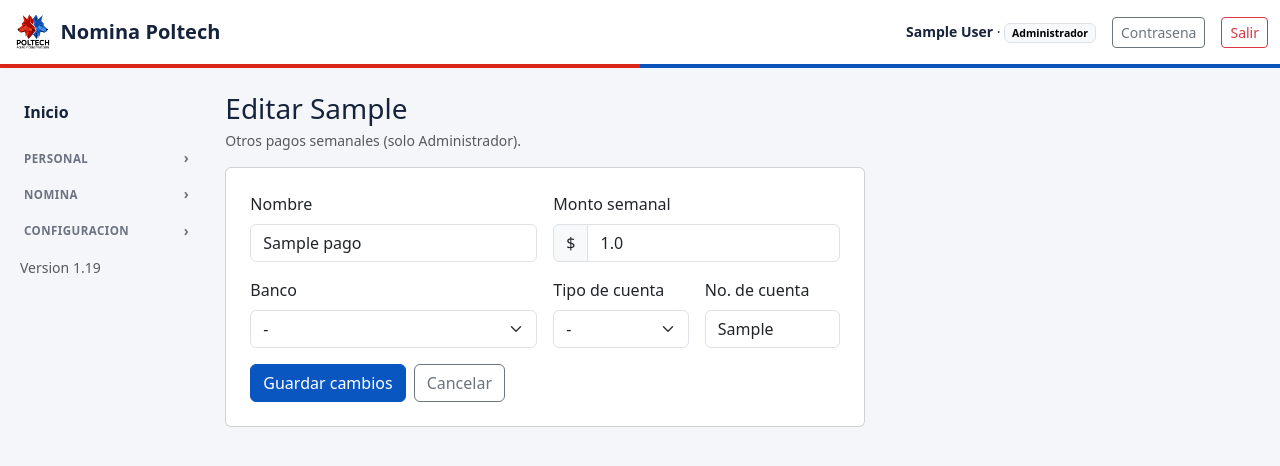
After one commit to Poltech2024/poltech, a Flask app: page /otro-pago/1/editar in a window 1280 px wide. The commit adds this page. Shown: the top 466 px of the page. Run offline with Flask 3, Linux system fonts and the light colour scheme; the visitor is signed in with stand-in values (Sample User, id 1); tables that the repository leaves empty hold one stand-in row (values such as "Sample post").

Commit message:
Version 1.19: permite editar (nombre, banco, cuenta y monto semanal) a cada persona del roster de Otros pagos semanales, solo Administrador.

```diff
--- a/app.py
+++ b/app.py
@@ -29,7 +29,7 @@ from werkzeug.security import generate_password_hash, check_password_hash
 APP_DIR = os.path.dirname(os.path.abspath(__file__))
 DB_PATH = os.environ.get("DB_PATH", os.path.join(APP_DIR, "poltech.db"))
 
-APP_VERSION = "1.18"   # version del sistema (visible en el menu)
+APP_VERSION = "1.19"   # version del sistema (visible en el menu)
 
 app = Flask(__name__)
 app.secret_key = os.environ.get("SECRET_KEY", "dev-cambia-esta-clave-en-render")
@@ -4012,6 +4012,31 @@ def otro_pago_reactivar(otro_id):
     return redirect(url_for("otros_pagos"))
 
 
+@app.route("/otro-pago/<int:otro_id>/editar", methods=["GET", "POST"])
+@min_rank(ADMIN_RANK)
+def otro_pago_editar(otro_id):
+    db = get_db()
+    r = db.execute("SELECT * FROM otros_pagos WHERE id=?", (otro_id,)).fetchone()
+    if not r:
+        abort(404)
+    if request.method == "POST":
+        nombre = request.form.get("nombre", "").strip()
+        if not nombre:
+            flash("Escribe el nombre.", "warning")
+            return render_template("otro_pago_form.html", r=r, bancos=BANCOS, tipos=TIPOS_CUENTA)
+        db.execute(
+            "UPDATE otros_pagos SET nombre=?, banco=?, tipo_cuenta=?, numero_cuenta=?, "
+            "monto_semanal=? WHERE id=?",
+            (titulo(nombre), request.form.get("banco", "").strip(),
+             request.form.get("tipo_cuenta", "").strip(),
+             solo_digitos(request.form.get("numero_cuenta", "")),
+             float(request.form.get("monto_semanal") or 0), otro_id))
+        db.commit()
+        flash(f"'{titulo(nombre)}' actualizado.", "success")
+        return redirect(url_for("otros_pagos"))
+    return render_template("otro_pago_form.html", r=r, bancos=BANCOS, tipos=TIPOS_CUENTA)
+
+
 @app.route("/nomina/<int:nomina_id>/otros-pagos/generar", methods=["POST"])
 @min_rank(ADMIN_RANK)
 def otros_pagos_generar(nomina_id):
--- /dev/null
+++ b/templates/otro_pago_form.html
@@ -0,0 +1,30 @@
+{% extends "base.html" %}
+{% block content %}
+<h3 class="mb-1">Editar {{ r.clave }}</h3>
+<p class="text-muted small mb-3">Otros pagos semanales (solo Administrador).</p>
+<div class="card p-4" style="max-width:640px">
+  <form method="post" class="row g-3">
+    <div class="col-md-6"><label class="form-label">Nombre</label>
+      <input name="nombre" class="form-control" value="{{ r.nombre }}" required></div>
+    <div class="col-md-6"><label class="form-label">Monto semanal</label>
+      <div class="input-group"><span class="input-group-text">$</span>
+        <input name="monto_semanal" type="number" step="0.01" class="form-control" value="{{ r.monto_semanal }}" required></div></div>
+    <div class="col-md-6"><label class="form-label">Banco</label>
+      <select name="banco" class="form-select">
+        <option value="">-</option>
+        {% for b in bancos %}<option {{ 'selected' if r.banco==b }}>{{ b }}</option>{% endfor %}
+      </select></div>
+    <div class="col-md-3"><label class="form-label">Tipo de cuenta</label>
+      <select name="tipo_cuenta" class="form-select">
+        <option value="">-</option>
+        {% for t in tipos %}<option {{ 'selected' if r.tipo_cuenta==t }}>{{ t }}</option>{% endfor %}
+      </select></div>
+    <div class="col-md-3"><label class="form-label">No. de cuenta</label>
+      <input name="numero_cuenta" class="form-control" value="{{ r.numero_cuenta or '' }}"></div>
+    <div class="col-12 d-flex gap-2">
+      <button class="btn btn-primary">Guardar cambios</button>
+      <a class="btn btn-outline-secondary" href="{{ url_for('otros_pagos') }}">Cancelar</a>
+    </div>
+  </form>
+</div>
+{% endblock %}
--- a/templates/otros_pagos.html
+++ b/templates/otros_pagos.html
@@ -39,7 +39,8 @@
         <td>{{ r.tipo_cuenta or '-' }}</td><td>{{ r.numero_cuenta or '-' }}</td>
         <td class="text-end">{{ r.monto_semanal|money }}</td>
         <td>{% if r.activo %}<span class="badge text-bg-success">Activo</span>{% else %}<span class="badge text-bg-secondary">Inactivo</span>{% endif %}</td>
-        <td class="text-end">
+        <td class="text-end d-flex gap-1 justify-content-end">
+          <a class="btn btn-sm btn-outline-primary" href="{{ url_for('otro_pago_editar', otro_id=r.id) }}">Editar</a>
           {% if r.activo %}
           <form method="post" action="{{ url_for('otro_pago_desactivar', otro_id=r.id) }}"
                 onsubmit="return confirm('Desactivar a {{ r.nombre }}? Ya no se incluira en los proximos lotes.');">
```
